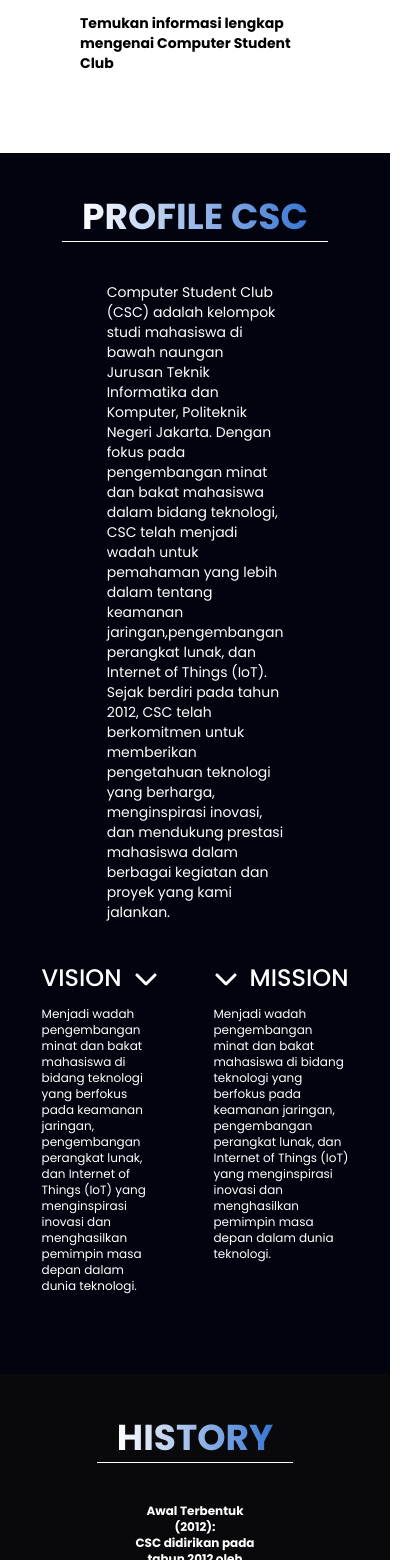
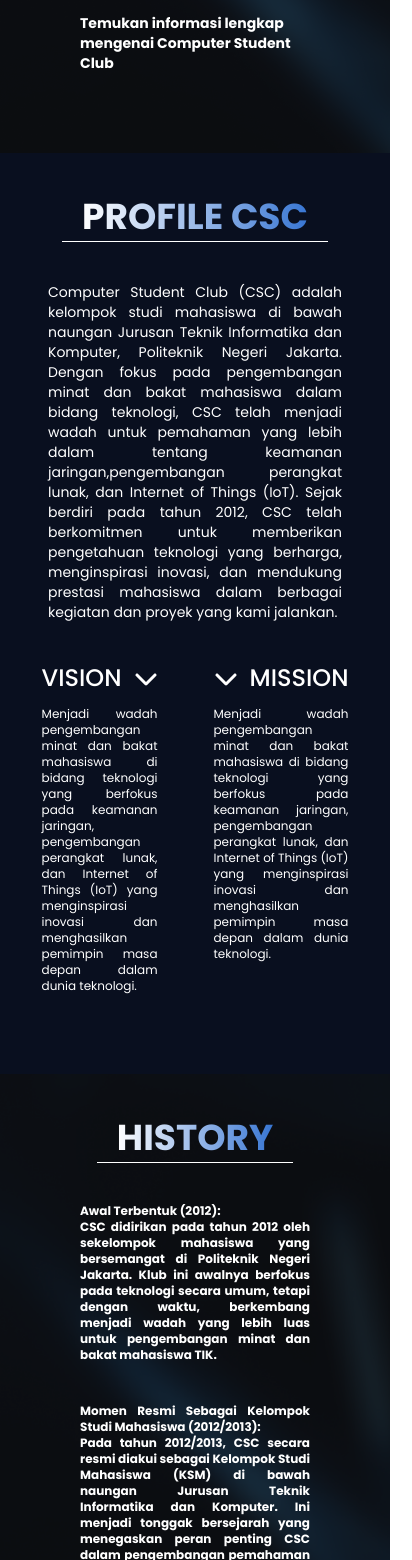
Before and after one commit to NoitrX/csc-final-fe, a Next.js app: page /about in a window 390 px wide. Shown: the part 440-2000 px from the top of the page, 412 px wide, since content can reach past the window. Built offline with nearby package versions, Linux system fonts and the light colour scheme; a web font is replaced by a local one.

Commit message:
Fixing About

```diff
--- a/src/app/about/page.tsx
+++ b/src/app/about/page.tsx
@@ -7,10 +7,10 @@
 
 export default function About() {
   return (
-        <div>
+    <div className="bg-[url('/bg-1.png')] overflow-x-hidden">
       <TopNav />
       <Navbar />
-            <div className="p-20 font-poppins font-bold">
+      <div className="p-20 font-poppins font-bold text-white">
         <p className="text-4xl uppercase">
           <AiOutlineInfoCircle className="inline text-3xl" /> About
           <br />
@@ -18,53 +18,71 @@
         </p>
         <p className="text-sm mt-2">Temukan informasi lengkap mengenai Computer Student Club</p>
       </div>
-            <div className="w-full bg-[#01040E] pt-10 pb-20 flex flex-col items-center text-white gap-10 font-poppins">
+      <div className="w-full bg-[#090f1f] pt-10 pb-20 flex flex-col items-center text-white gap-10 font-poppins">
         <div className="py-1 px-5 border-b border-white">
           <p className="font-bold text-4xl uppercase bg-gradient-to-r from-white to-[#3876D3] bg-clip-text text-transparent">Profile CSC</p>
         </div>
-                <p className="text-sm px-32">Computer Student Club (CSC) adalah kelompok studi mahasiswa di bawah naungan Jurusan Teknik Informatika dan Komputer, Politeknik Negeri Jakarta. Dengan fokus pada pengembangan minat dan bakat mahasiswa dalam bidang teknologi, CSC telah menjadi wadah untuk pemahaman yang lebih dalam tentang keamanan jaringan,pengembangan perangkat lunak, dan Internet of Things (IoT). Sejak berdiri pada tahun 2012, CSC telah berkomitmen untuk memberikan pengetahuan teknologi yang berharga, menginspirasi inovasi, dan mendukung prestasi mahasiswa dalam berbagai kegiatan dan proyek yang kami jalankan.</p>
+        <p className="text-sm text-justify md:text-start  px-12 md:px-32 ">
+          Computer Student Club (CSC) adalah kelompok studi mahasiswa di bawah naungan Jurusan Teknik Informatika dan Komputer, Politeknik Negeri Jakarta. Dengan fokus pada pengembangan minat dan bakat mahasiswa dalam bidang teknologi, CSC
+          telah menjadi wadah untuk pemahaman yang lebih dalam tentang keamanan jaringan,pengembangan perangkat lunak, dan Internet of Things (IoT). Sejak berdiri pada tahun 2012, CSC telah berkomitmen untuk memberikan pengetahuan teknologi
+          yang berharga, menginspirasi inovasi, dan mendukung prestasi mahasiswa dalam berbagai kegiatan dan proyek yang kami jalankan.
+        </p>
         <div className="flex px-16 gap-14">
           <div className="w-full flex flex-col items-end gap-3">
             <div className="flex items-center font-medium text-2xl gap-3 uppercase">
               <p>Vision</p>
               <FaChevronDown />
             </div>
-                        <p className="text-xs">Menjadi wadah pengembangan minat dan bakat mahasiswa di bidang teknologi yang berfokus pada keamanan jaringan, pengembangan perangkat lunak, dan Internet of Things (IoT) yang menginspirasi inovasi dan menghasilkan pemimpin masa depan dalam dunia teknologi.</p>
+            <p className="text-xs text-justify md:text-start ">
+              Menjadi wadah pengembangan minat dan bakat mahasiswa di bidang teknologi yang berfokus pada keamanan jaringan, pengembangan perangkat lunak, dan Internet of Things (IoT) yang menginspirasi inovasi dan menghasilkan pemimpin
+              masa depan dalam dunia teknologi.
+            </p>
           </div>
           <div className="w-full flex flex-col gap-3">
             <div className="flex items-center font-medium text-2xl gap-3 uppercase">
               <FaChevronDown />
               <p>Mission</p>
             </div>
-                        <p className="text-xs">Menjadi wadah pengembangan minat dan bakat mahasiswa di bidang teknologi yang berfokus pada keamanan jaringan, pengembangan perangkat lunak, dan Internet of Things (IoT) yang menginspirasi inovasi dan menghasilkan pemimpin masa depan dalam dunia teknologi.</p>
+            <p className="text-xs text-justify md:text-start ">
+              Menjadi wadah pengembangan minat dan bakat mahasiswa di bidang teknologi yang berfokus pada keamanan jaringan, pengembangan perangkat lunak, dan Internet of Things (IoT) yang menginspirasi inovasi dan menghasilkan pemimpin
+              masa depan dalam dunia teknologi.
+            </p>
           </div>
         </div>
       </div>
-            <div className="w-full bg-[#09090B] pt-10 pb-20 flex flex-col items-center text-white gap-10 font-poppins">
+      <div className="w-full bg-[url('/bg-1.png')] bg-cover pt-10 pb-20 flex flex-col items-center text-white gap-10 font-poppins">
         <div className="py-1 px-5 border-b border-white">
           <p className="font-bold text-4xl uppercase bg-gradient-to-r from-white to-[#3876D3] bg-clip-text text-transparent">History</p>
         </div>
-                <p className="text-xs px-32 text-center font-bold">
-                    Awal Terbentuk (2012):<br/>
-                    CSC didirikan pada tahun 2012 oleh sekelompok mahasiswa yang bersemangat di Politeknik Negeri Jakarta. Klub ini awalnya berfokus pada teknologi secara umum, tetapi dengan waktu, berkembang menjadi wadah yang lebih luas untuk pengembangan minat dan bakat mahasiswa TIK.
+        <p className="text-xs px-20 text-justify  md:px-32 md:text-center font-bold">
+          Awal Terbentuk (2012):
+          <br />
+          CSC didirikan pada tahun 2012 oleh sekelompok mahasiswa yang bersemangat di Politeknik Negeri Jakarta. Klub ini awalnya berfokus pada teknologi secara umum, tetapi dengan waktu, berkembang menjadi wadah yang lebih luas untuk
+          pengembangan minat dan bakat mahasiswa TIK.
         </p>
-                <p className="text-xs px-32 text-center font-bold">
-                    Momen Resmi Sebagai Kelompok Studi Mahasiswa (2012/2013):<br/>
-                    Pada tahun 2012/2013, CSC secara resmi diakui sebagai Kelompok Studi Mahasiswa (KSM) di bawah naungan Jurusan Teknik Informatika dan Komputer. Ini menjadi tonggak bersejarah yang menegaskan peran penting CSC dalam pengembangan pemahaman teknologi mahasiswa.
+        <p className="text-xs px-20 text-justify  md:px-32 md:text-center font-bold">
+          Momen Resmi Sebagai Kelompok Studi Mahasiswa (2012/2013):
+          <br />
+          Pada tahun 2012/2013, CSC secara resmi diakui sebagai Kelompok Studi Mahasiswa (KSM) di bawah naungan Jurusan Teknik Informatika dan Komputer. Ini menjadi tonggak bersejarah yang menegaskan peran penting CSC dalam pengembangan
+          pemahaman teknologi mahasiswa.
         </p>
-                <p className="text-xs px-32 text-center font-bold">
-                    Fokus Divisi (2014):<br/>
-                    Seiring berjalannya waktu, CSC membagi diri menjadi tiga divisi utama: Divisi Cyber Security, Divisi Soft Dev, dan Divisi Explore. Setiap divisi mengkhususkan diri dalam bidang tertentu seperti keamanan jaringan, pengembangan perangkat lunak, dan Internet of Things (IoT).
+        <p className="text-xs px-20 text-justify  md:px-32 md:text-center font-bold">
+          Fokus Divisi (2014):
+          <br />
+          Seiring berjalannya waktu, CSC membagi diri menjadi tiga divisi utama: Divisi Cyber Security, Divisi Soft Dev, dan Divisi Explore. Setiap divisi mengkhususkan diri dalam bidang tertentu seperti keamanan jaringan, pengembangan
+          perangkat lunak, dan Internet of Things (IoT).
         </p>
-                <p className="text-xs px-32 text-center font-bold">
-                    Harapan CSC Untuk Masa Depan:<br/>
+        <p className="text-xs px-20 text-justify  md:px-32 md:text-center font-bold">
+          Harapan CSC Untuk Masa Depan:
+          <br />
           CSC terus memberikan dukungan berharga bagi mahasiswa yang ingin mendalami teknologi dan mengasah keahlian mereka. Menjadi wadah untuk eksplorasi teknologi, pembelajaran yang mendalam, dan kolaborasi inovatif.
         </p>
       </div>
       <div className="w-full bg-[#01040E] pt-10 pb-20 flex flex-col items-center text-white gap-10 font-poppins">
         <div className="py-1 px-5 border-b border-white">
           <p className="font-bold text-4xl text-center bg-gradient-to-r from-white to-[#3876D3] bg-clip-text text-transparent">
-                        Leadership<br/>
+            Leadership
+            <br />
             Kabinet Next-Leven 2023/2024
           </p>
         </div>
@@ -95,5 +113,5 @@
       </div>
       <Footer />
     </div>
-    )
+  );
 }
```
Lines whose indentation alone changed are shown as unchanged.
